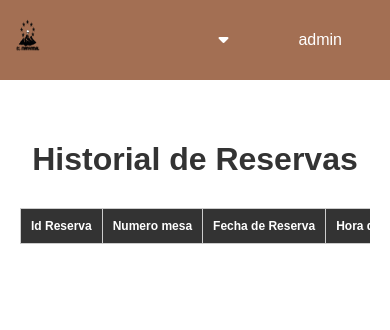
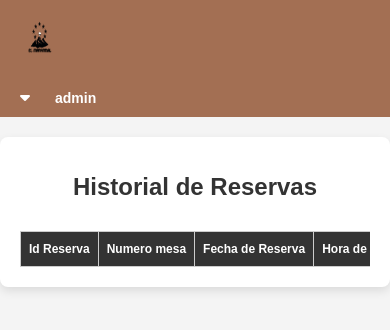
Before and after one commit to adrimartiin/PR02-Restaurante2-AdrianMartin, a PHP site: page /public/historial.php in a window 390 px wide. Shown: the top 330 px of the page. Run offline with PHP 8.4, Linux system fonts and the light colour scheme; a user stored in the database is signed in; data that the repository does not hold is empty; some libraries are stand-ins or nearby versions.

Commit message:
Estilos modificados

```diff
--- a/css/historial.css
+++ b/css/historial.css
@@ -3,12 +3,13 @@ body {
     margin: 0;
     padding: 0;
     height: 100vh;
+    background-color: #f4f4f4;
 }
 
 .navbar {
     background-color: #a36f53;
     color: #fff;
-    padding: 8px;
+    padding: 10px 20px;
     display: flex;
     justify-content: space-between;
     align-items: center;
@@ -19,49 +20,82 @@ body {
     width: 40px;
 }
 
+.navbar form {
+    display: flex;
+    align-items: center;
+    gap: 10px;
+    margin: 0;
+}
+
+.navbar input {
+    width: 180px;
+    padding: 8px;
+    font-size: 14px;
+    border: 1px solid #ccc;
+    border-radius: 4px;
+}
+
+.navbar button {
+    padding: 8px 12px;
+    background-color: #fff;
+    color: #a36f53;
+    border: 1px solid #fff;
+    border-radius: 5px;
+    font-size: 14px;
+    cursor: pointer;
+    transition: background-color 0.3s, transform 0.2s;
+}
+
+.navbar button:hover {
+    background-color: #a36f53;
+    color: #fff;
+}
+
 .navbar .user-info {
     display: flex;
     align-items: center;
-    margin-right: 20px;
+    gap: 15px;
 }
 
 .navbar .user-info span {
-    margin-left: 40px;
-    margin-right: 20px;
-}
-
-.dropdown i {
-    margin-right: 25px;
+    font-size: 14px;
+    font-weight: bold;
 }
 
 .dropdown {
     position: relative;
     display: inline-block;
-    margin-right: 20px;
+}
+
+.dropdown i {
+    font-size: 16px;
 }
 
 .dropdown-content {
     display: none;
     position: absolute;
-    background-color: #f9f9f9;
+    background-color: #fff;
     min-width: 160px;
-    box-shadow: 0px 8px 16px 0px rgba(0,0,0,0.2);
+    box-shadow: 0px 8px 16px rgba(0, 0, 0, 0.2);
     z-index: 1;
+    border-radius: 4px;
+    overflow: hidden;
+}
+
+.dropdown-content a {
+    color: #333;
+    padding: 10px 16px;
+    text-decoration: none;
+    display: block;
+    transition: background-color 0.3s ease;
+}
+
+.dropdown-content a:hover {
+    background-color: #f1f1f1;
 }
 
 .dropdown:hover .dropdown-content {
     display: block;
-}
-
-.dropdown-content a {
-    color: black;
-    padding: 12px 16px;
-    text-decoration: none;
-    display: block;
-}
-
-.dropdown-content a:hover {
-    background-color: #f1f1f1;
 }
 
 .container {
@@ -70,6 +104,7 @@ body {
     background-color: #fff;
     border-radius: 8px;
     max-width: 800px;
+    box-shadow: 0px 4px 10px rgba(0, 0, 0, 0.1);
 }
 
 h1 {
@@ -79,69 +114,17 @@ h1 {
     color: #333;
 }
 
-form {
-    display: flex;
-    flex-direction: column;
-    gap: 15px;
-    margin-bottom: 20px;
-}
-
-label {
-    font-size: 14px;
-    color: #333;
-}
-
-input, select {
-    padding: 8px 12px;
-    font-size: 14px;
-    border: 1px solid #ccc;
-    border-radius: 4px;
-    transition: border-color 0.3s ease;
-}
-
-input:focus, select:focus {
-    border-color: #b97f52;
-    outline: none;
-}
-
-button[type="submit"] {
-    padding: 12px 20px;
-    background-color: #b97f52;
-    color: white;
-    border: none;
-    border-radius: 5px;
-    font-size: 16px;
-    cursor: pointer;
-    transition: background-color 0.3s, transform 0.2s;
-}
-
-button[type="submit"]:hover {
-    background-color: #a36f53;
-    transform: scale(1.05);
-}
-
-button[type="submit"]:active {
-    background-color: #b97f52;
-}
-
-#form_error {
-    color: red;
-    font-size: 14px;
-    display: none;
-    margin-top: 10px;
-}
-
 table {
     width: 100%;
     border-collapse: collapse;
     margin-top: 20px;
+    font-size: 14px;
 }
 
 th, td {
-    padding: 10px;
+    padding: 12px;
     border: 1px solid #ccc;
     text-align: center;
-    font-size: 14px;
 }
 
 th {
@@ -157,50 +140,52 @@ tr:hover {
     background-color: #f1f1f1;
 }
 
-.red {
-    color: red;
-}
-
-.error-border {
-    border-color: red;
-}
-
 .btn {
-    display: inline-block;
     padding: 10px 15px;
     margin: 5px;
     background-color: #b97f52;
     color: white;
     text-decoration: none;
     border-radius: 5px;
+    display: inline-block;
     text-align: center;
-}
-
-.margen {
-    margin-left: 51.8%;
 }
 
 .btn:hover {
     background-color: #a36f53;
 }
 
+/* Responsividad */
 @media (max-width: 768px) {
+    .navbar {
+        flex-direction: column;
+        align-items: flex-start;
+        gap: 15px;
+    }
+
+    .navbar form {
+        flex-direction: column;
+        align-items: stretch;
+        gap: 10px;
+    }
+
+    .navbar input {
+        width: 100%;
+    }
+
     table {
         font-size: 12px;
+        display: block;
         overflow-x: auto;
-        -webkit-overflow-scrolling: touch;
-        display: block;
+        white-space: nowrap;
     }
 
     th, td {
-        white-space: nowrap;
+        text-align: left;
+        padding: 10px 8px;
     }
 
-    th {
-        font-size: 12px;
-    }
-
-    td {
-        padding: 8px;
+    h1 {
+        font-size: 1.5rem;
     }
 }
```
Also changed, not shown: css/formReserva.css (+7 -0 lines).
